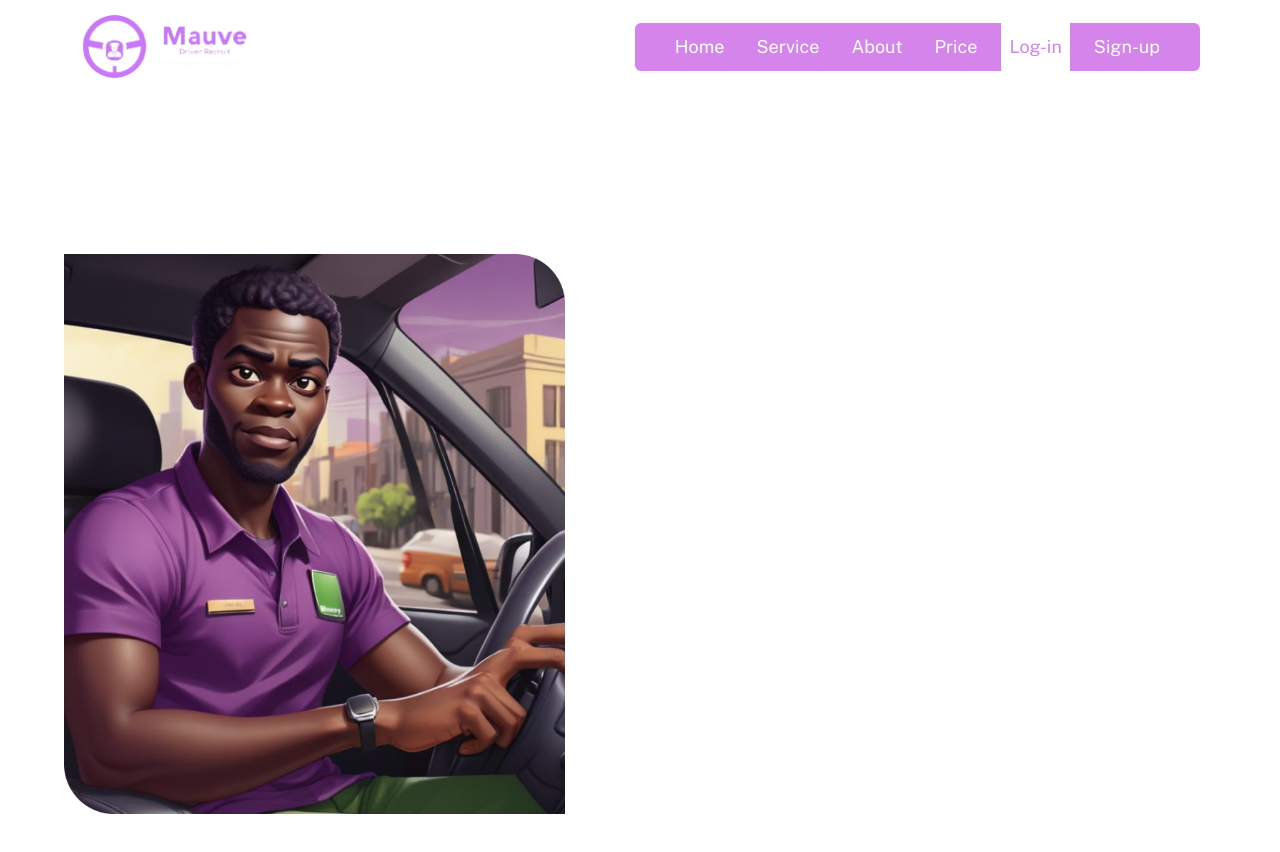
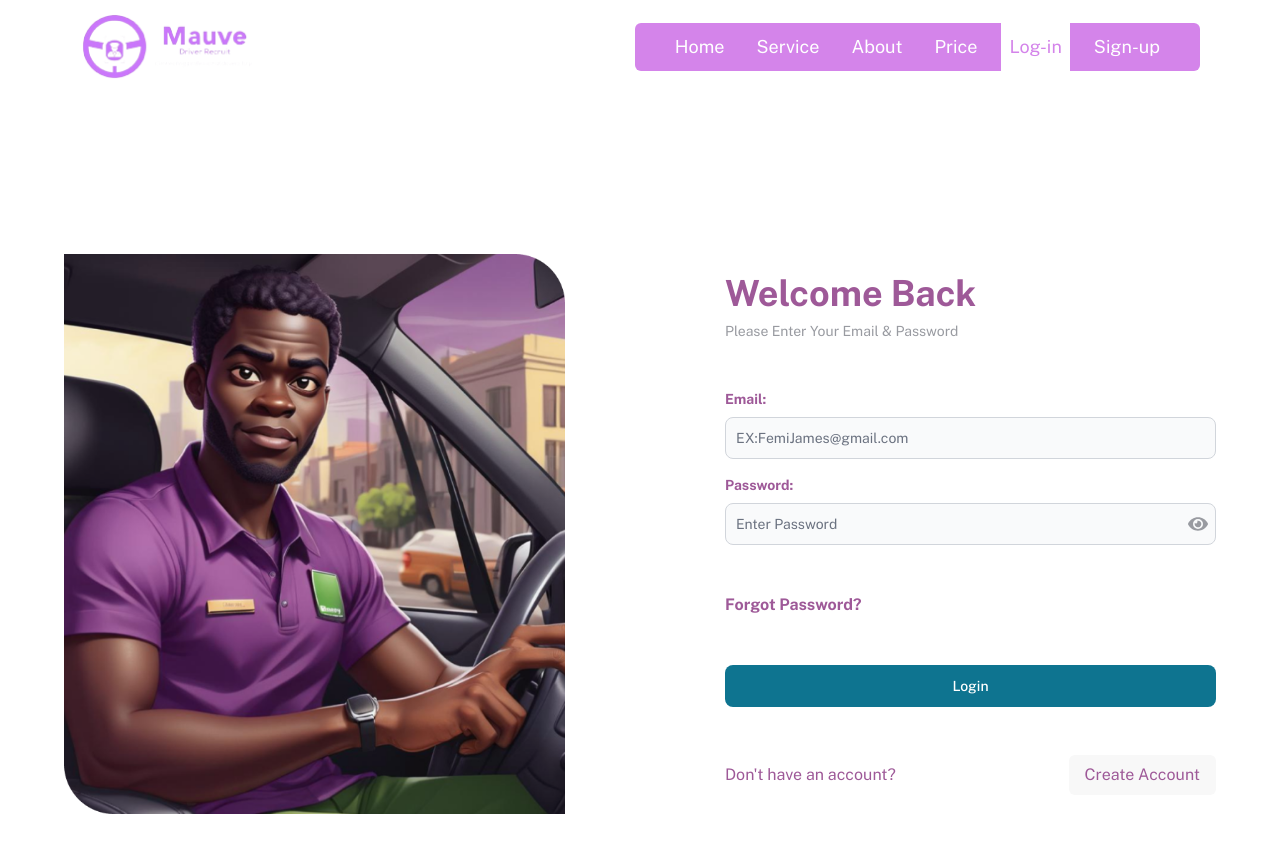
Before and after one commit to Ameneterh/mauve-dr, a React (Vite) app: page /log-in in a window 1280 px wide. Shown: the top 852 px of the page. Built offline with nearby package versions, Linux system fonts and the light colour scheme.

Commit message:
complete signin page ui

```diff
--- a/src/Pages/PricePage.jsx
+++ b/src/Pages/PricePage.jsx
@@ -62,7 +62,7 @@ export default function PricePage() {
           <PricesComponent
             height="min-h-[700px]"
             title="Driver Management"
-            amount_action="Book Now"
+            amount_action="Get Quote"
             comment="Our service specialises in seamlessly assigning verified drivers and providing comprehensive management services."
             items={benefit_list_3}
             btn_text="Request Now"
--- a/src/Pages/SignIn.jsx
+++ b/src/Pages/SignIn.jsx
@@ -1,15 +1,75 @@
-import React from "react";
+import React, { useState } from "react";
 import signinpix from "/signinpix.png";
 import MainLayout from "../layout/MainLayout";
+import { Button, Label, TextInput } from "flowbite-react";
+import { FaEye, FaEyeSlash } from "react-icons/fa";
+import { Link } from "react-router-dom";
 
 export default function SignIn() {
+  const [showPassword, setShowPassword] = useState(false);
+
   return (
     <MainLayout>
-      <div className="flex flex-col md:flex-row items-center gap-4 md:gap-8 min-h-screen max-w-6xl mx-auto mt-4 lg:mt-10 px-2 lg:px-0">
+      <div className="flex flex-col md:flex-row items-center gap-4 lg:gap-40 min-h-screen max-w-6xl mx-auto mt-4 lg:mt-10 px-2 lg:px-0 text-[#9E5998]">
         <div>
           <img src={signinpix} className="w-[501px]" />
         </div>
-        <div className=""></div>
+        <div className="flex-1 flex flex-col justify-between gap-5 lg:gap-12 w-full">
+          <div>
+            <h1 className="text-4xl font-bold">Welcome Back</h1>
+            <p className="text-sm text-[#999BA1] mt-2">
+              Please Enter Your Email & Password
+            </p>
+          </div>
+          <form className="flex flex-col gap-4">
+            <div className="w-full flex flex-col gap-2">
+              <Label
+                htmlFor="email"
+                value="Email:"
+                className="font-bold text-[#9E5998]"
+              />
+              <TextInput
+                id="email"
+                type="email"
+                placeholder="EX:FemiJames@gmail.com"
+                required
+              />
+            </div>
+            <div className="w-full flex flex-col gap-2">
+              <Label
+                htmlFor="email"
+                value="Password:"
+                className="font-bold text-[#9E5998]"
+              />
+              <div className="flex items-center w-full relative">
+                <TextInput
+                  id="password"
+                  type={showPassword ? "text" : "password"}
+                  // rightIcon={FaEye}
+                  placeholder="Enter Password"
+                  className="w-full"
+                  required
+                />
+                <span
+                  className="absolute right-2 text-[#999BA1] text-xl cursor-pointer"
+                  onClick={() => setShowPassword((prev) => !prev)}
+                >
+                  {showPassword ? <FaEyeSlash /> : <FaEye />}
+                </span>
+              </div>
+            </div>
+          </form>
+          <Link to="#" className="font-bold">
+            Forgot Password?
+          </Link>
+          <Button>Login</Button>
+          <p className="flex items-center justify-between">
+            Don't have an account?{" "}
+            <Link to="/sign-up" className="p-2 px-4 rounded-md bg-[#F8F8F8]">
+              Create Account
+            </Link>
+          </p>
+        </div>
       </div>
     </MainLayout>
   );
```
